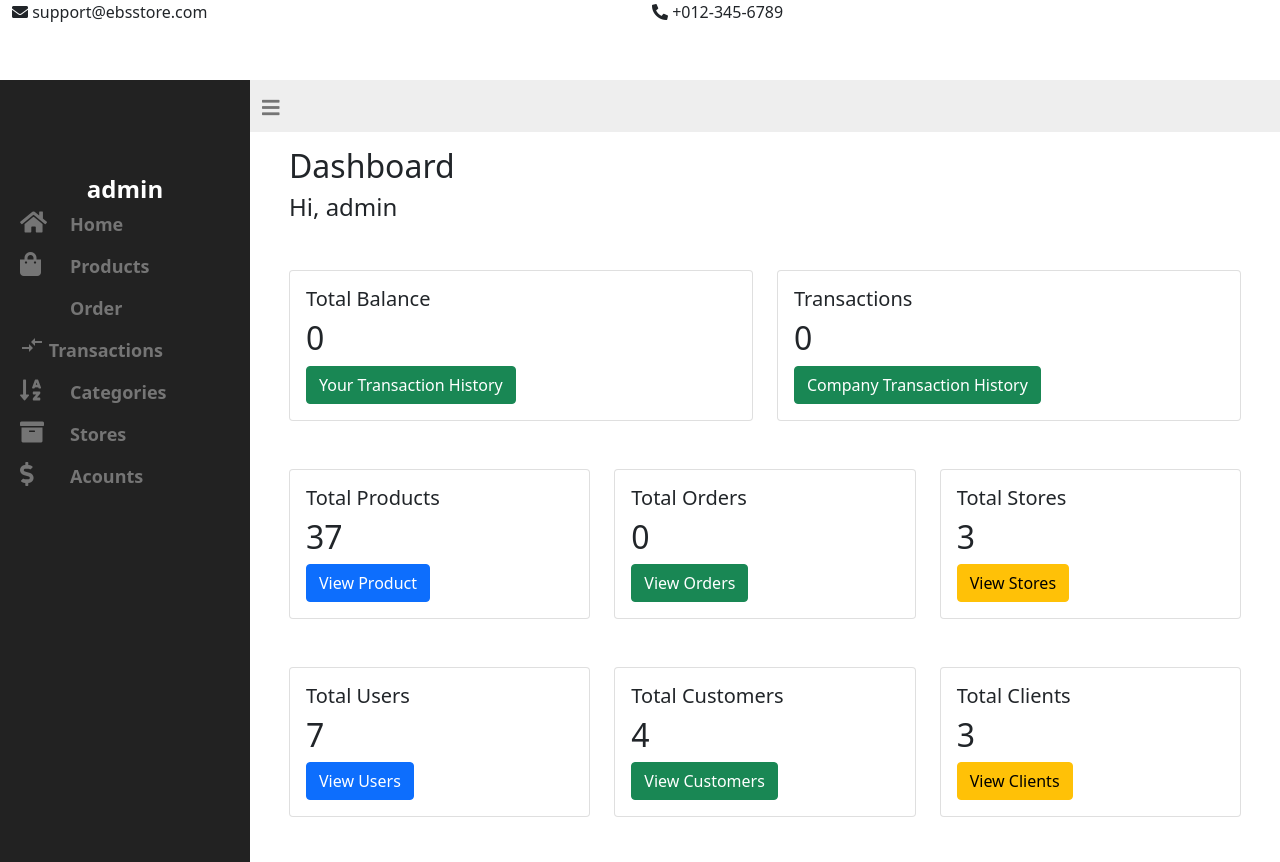
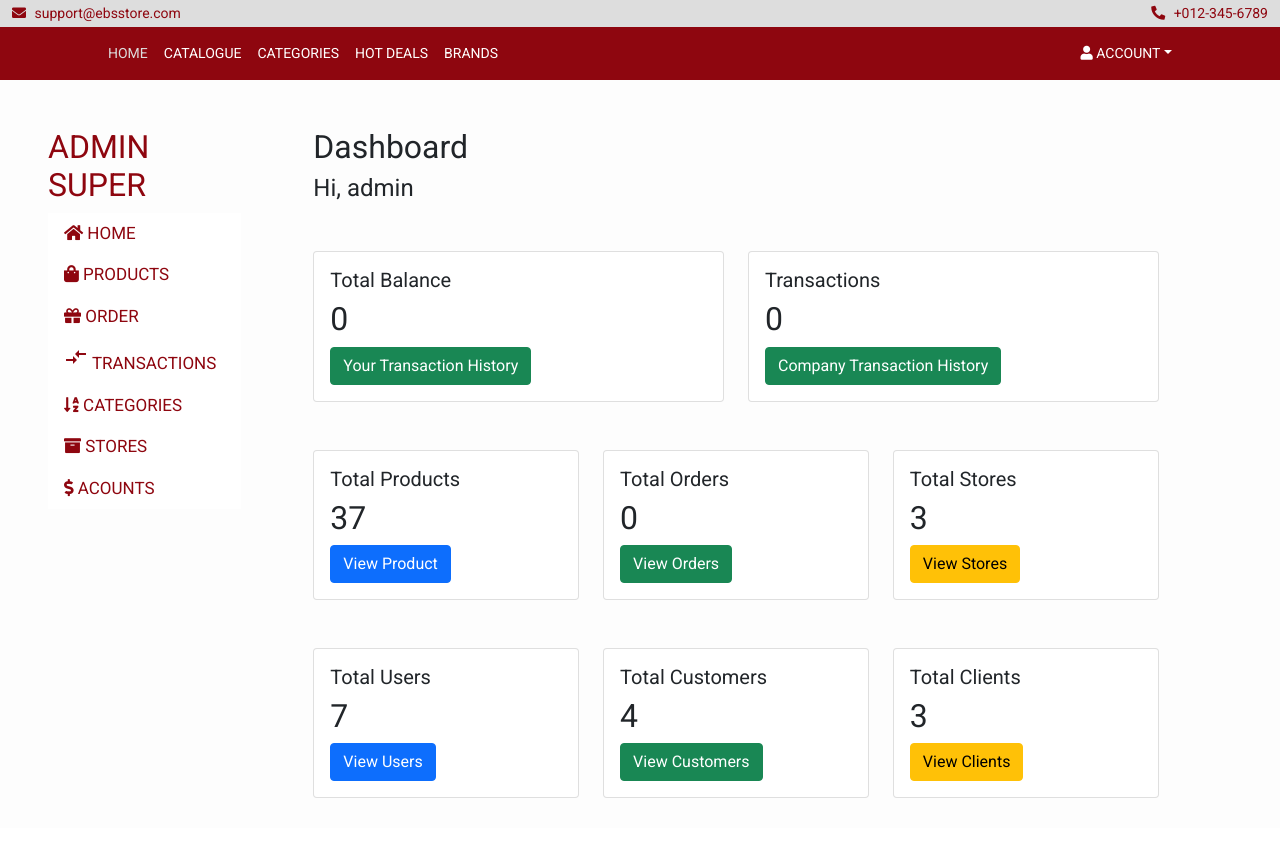
Before and after one commit to ridarafisyed/EasyBuyStore, a Django app: page /dashboard/ in a window 1280 px wide. After the commit the page ends 798 px from the top, so only its background shows below. Run offline with Django 4.2, Linux system fonts and the light colour scheme; a user stored in the database is signed in; data comes from the database, SQL or seed files in the repository; both versions use the stored data as it was after the commit; data that the repository does not hold is empty; some libraries are stand-ins or nearby versions.

Commit message:
adding projort

```diff
--- a/static/css/main.css
+++ b/static/css/main.css
@@ -119,7 +119,8 @@ nav{
 @media (min-width: 768px) {
     .nav,
     .nav .navbar {
-        background: #8e060f !important;
+        background: #8e060f;
+        color:#ddd;
     }
 
     .nav .navbar-brand {
--- a/templates/dashboard/admin_dashboard.html
+++ b/templates/dashboard/admin_dashboard.html
@@ -23,7 +23,7 @@
 
     <link href="https://cdnjs.cloudflare.com/ajax/libs/font-awesome/5.10.0/css/all.min.css" rel="stylesheet">
     <link href="{% static 'css/dashboard.css'%}" rel="stylesheet">
-
+    <link href="{% static 'css/main.css'%}" rel="stylesheet">
   </head>
 
   <body>
@@ -33,64 +33,54 @@
 
 <script src="{% static '/js/dashboard.js'%}"></script>
 
-
+<div class="row">
+  <div class="col-2 mt-5 mx-5">
+    <aside >
         <div>
-  <div id="wrapper">
-  <aside id="sidebar-wrapper">
-    <ul class="sidebar sidebar-nav pt-5">
-      <div class="sidebar-brand">
-        {% if user.type == 0 %}
+          {% if user.user_type == 0 %}
               <h2>{{user.store.name}}</h2>
           {% else  %}
-          <h2> {{user.username}}</h2>
+              <h2> {{user.first_name}}  {{user.last_name}}</h2>
           {%endif%}
         </div>
-      <li class="item">
-        <a href="{%url 'dashboard'%}"><i class="fa fa-home"></i>Home</a>
+          <ul class="nav flex-column" style="background:white">
+            <li class="nav-item">
+              <a class="nav-link" href="{%url 'dashboard'%}"><i class="fa fa-home"></i> Home</a>
             </li>
-      <li class="item">
-        <a href="{%url 'admin_products_views'%}"><i class="	fa fa-shopping-bag"></i>Products</a>
+            <li class="nav-item">
+              <a class="nav-link" href="{%url 'admin_products_views'%}"><i class="fa fa-shopping-bag"></i> Products</a>
             </li>
-      <li class="item">
-        <a href="{%url 'order:admin_order_view'%}"><i class="	fa fa-dropbox"></i>Order</a>
+            <li class="nav-item">
+              <a class="nav-link" href="{%url 'order:admin_order_view'%}"><i class="fa fa-gift"></i> Order</a>
             </li>
-      <li class="item">
-        <a href="{%url 'order:admin_transaction_history'%}"><i class="material-icons">compare_arrows</i> Transactions</a>
+            <li class="nav-item">
+              <a class="nav-link" href="{%url 'order:admin_transaction_history'%}"><i class="material-icons">compare_arrows</i> Transactions</a>
             </li>
-      <li class="item">
-        <a href="{%url 'categories'%}"><i class="fa fa-sort-alpha-asc"></i>Categories</a>
+            <li class="nav-item">
+              <a class="nav-link" href="{%url 'categories'%}"><i class="fa fa-sort-alpha-asc"></i> Categories</a>
             </li>
-      <li class="item">
-        <a href="{%url 'admin_stores_view'%}"><i class="fa fa-archive"></i>Stores</a>
+            <li class="nav-item">
+              <a class="nav-link" href="{%url 'admin_stores_view'%}"><i class="fa fa-archive"></i> Stores</a>
             </li>
-      <li class="item">
-        <a href="{%url 'admin_users_view'%}"><i class="fa fa-dollar"></i>Acounts</a>
+            <li class="nav-item">
+              <a class="nav-link" href="{%url 'admin_users_view'%}"><i class="fa fa-dollar"></i> Acounts</a>
             </li>
-    </ul>
       </aside>
-  <div id="navbar-wrapper">
-    <nav class="navbar navbar-inverse">
-      <div class="container-fluid">
-        <div class="navbar-header">
-          <a href="#" class="navbar-brand" id="sidebar-toggle"><i class="fa fa-bars"></i></a>
   </div>
-      </div>
-    </nav>
-  </div>
-
-  <section id="content-wrapper">
+  <div class="col-8 mt-5">
+     <section >
       <div class="row">
         <div class="col-lg-12">
-          <div class="container">
+
           {%block dashboard_content%}
           {% endblock dashboard_content%}
-          </div>
-      </div>
-  </section>
 
       </div>
 
-
+  </div>
+  </section>
+</div>
+</div>
 </div>
     <script
       src="https://cdn.jsdelivr.net/npm/bootstrap@5.0.2/dist/js/bootstrap.bundle.min.js"
--- a/templates/dashboard/admin_main.html
+++ b/templates/dashboard/admin_main.html
@@ -10,7 +10,7 @@
                     <div class="card-body">
                         <h5 class="card-title">Total Balance</h5>
                         <h2 class="card-text">{{balance}}</h2>
-                        <a href="#" class="btn btn-success">Your Transaction History</a>
+                        <a href={%url 'order:admin_transaction_history'%} class="btn btn-success">Your Transaction History</a>
                     </div>
                 </div>
             </div>
@@ -19,7 +19,7 @@
                     <div class="card-body">
                         <h5 class="card-title">Transactions</h5>
                         <h2 class="card-text">{{total_transactions}}</h2>
-                        <a href="#" class="btn btn-success">Company Transaction History</a>
+                        <a href={%url 'order:admin_transaction_history'%} class="btn btn-success">Company Transaction History</a>
                     </div>
                 </div>
             </div>
```
Also changed, not shown: templates/dashboard/dashboard.html (+8 -8 lines), db.sqlite3. Lines whose indentation alone changed are shown as unchanged.
